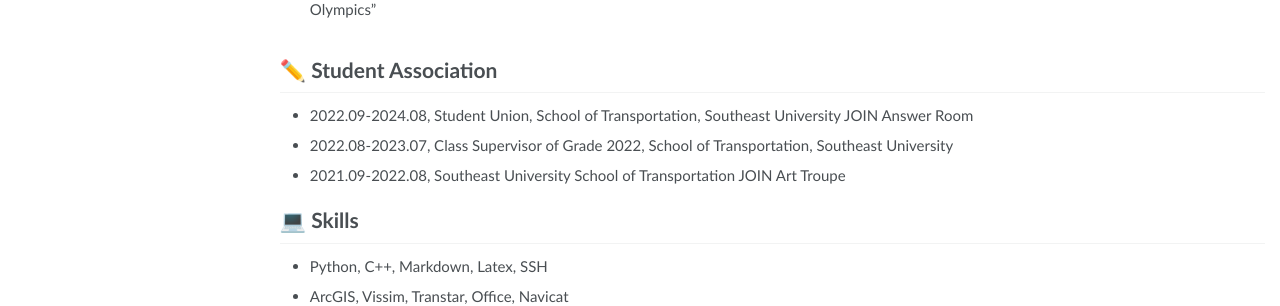
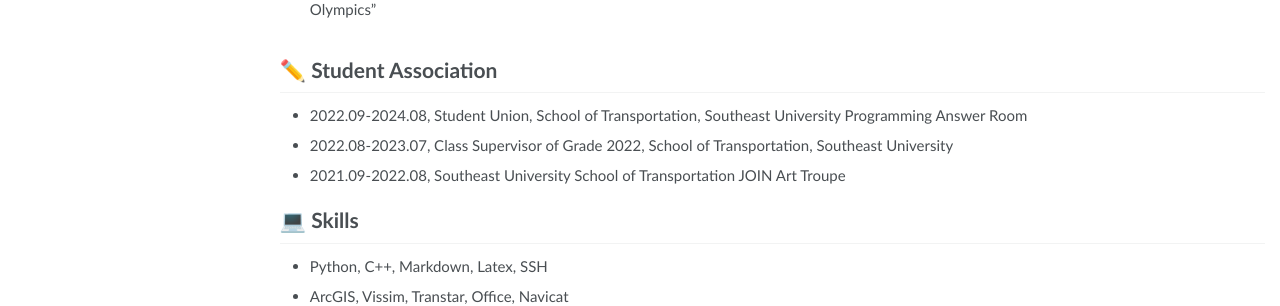
Before and after one commit to zychai/zychai.github.io, a Jekyll site: the page built from _pages/about.md, in a window 1280 px wide and 900 px high, scrolled down 2125 px. Shown: the part 515-821 px from the top of the window. Built offline with Jekyll 4.4.1, drawn with Linux system fonts in a browser that asks for light colours.

Commit message:
update about

```diff
--- a/_pages/about.md
+++ b/_pages/about.md
@@ -91,7 +91,7 @@ I hope to improve my academic research ability and engineering practice ability
 <span class='anchor' id='-student-association'></span>
 
 # ✏️ Student Association
-- 2022.09-2024.08, Student Union, School of Transportation, Southeast University JOIN Answer Room
+- 2022.09-2024.08, Student Union, School of Transportation, Southeast University Programming Answer Room
 - 2022.08-2023.07, Class Supervisor of Grade 2022, School of Transportation, Southeast University
 - 2021.09-2022.08, Southeast University School of Transportation JOIN Art Troupe
 
```
